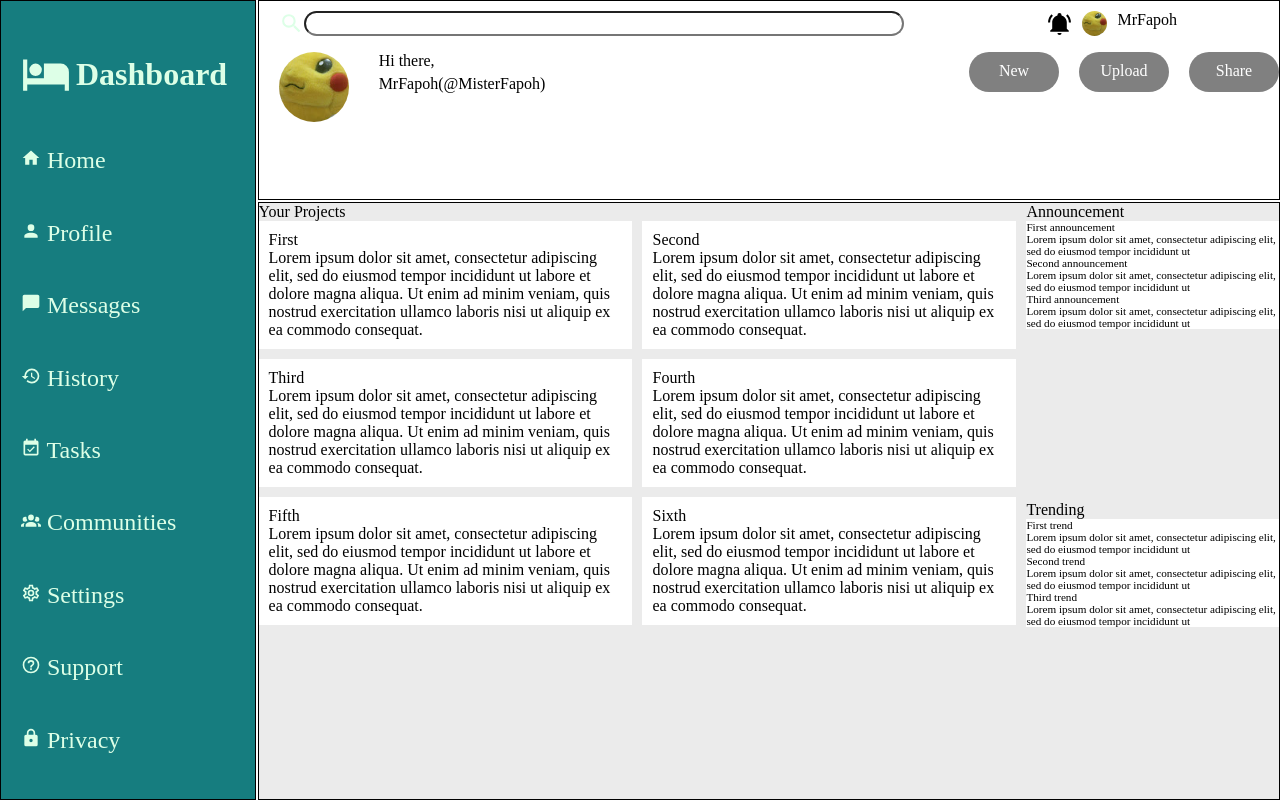
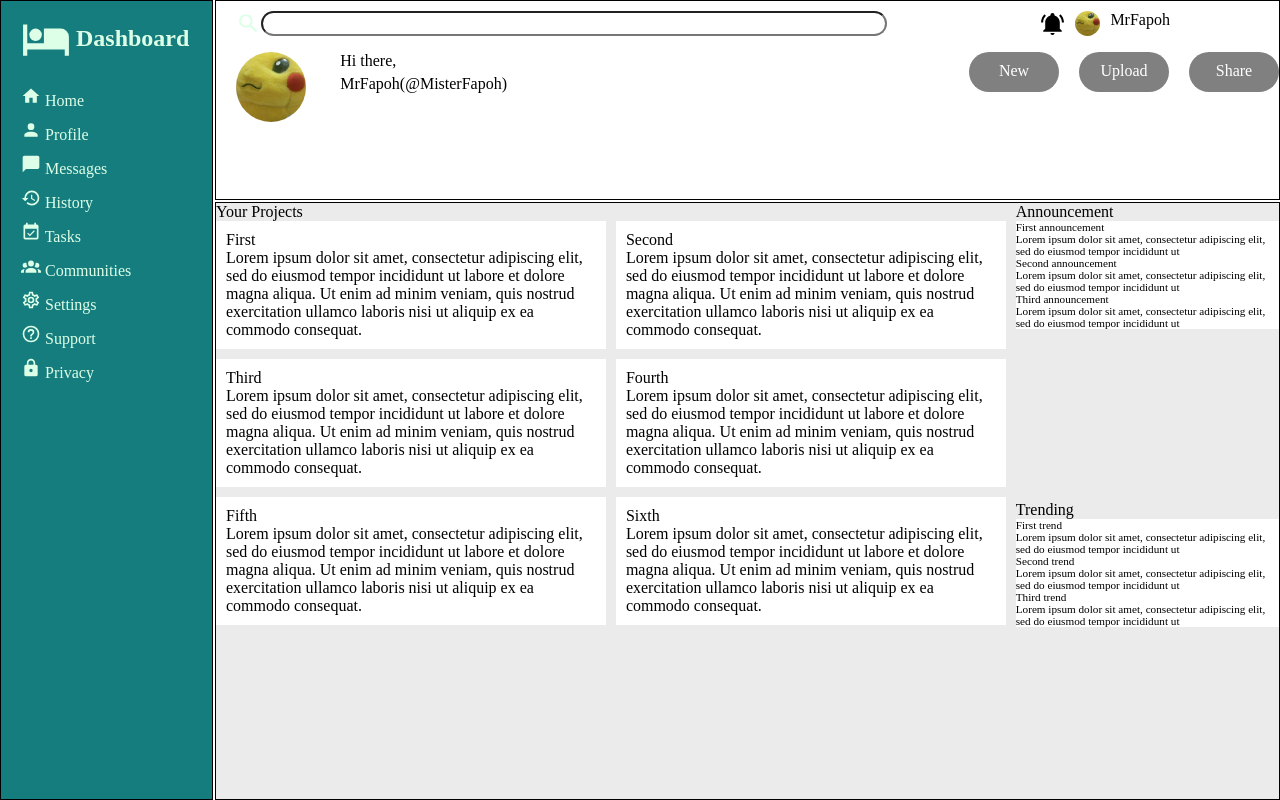
Before and after one commit to timothyjapolinario/admin-dashboard-TOP, a plain HTML site: page index.html in a window 1280 px wide. Drawn offline with Linux system fonts and the light colour scheme.

Commit message:
Resize dashboard

```diff
--- a/css/style.css
+++ b/css/style.css
@@ -25,7 +25,7 @@ input[type="search"]{
     width: 100vw;
     height: 100vh;
     display: grid;
-    grid-template: 1fr 3fr / 1fr 4fr;
+    grid-template: 1fr 3fr / 1fr 5fr;
     gap: 2px;
 }
 
@@ -40,7 +40,7 @@ input[type="search"]{
     gap: 5px;
     color: var(--primary-light);
     font-weight: bold;
-    font-size: 2rem;
+    font-size: 1.5rem;
 }
 .dashboard-label>img{
     width: 50px;
@@ -48,7 +48,7 @@ input[type="search"]{
 }
 .dashboard-option{
     color:var(--primary-light);
-    font-size: 1.5rem;
+    font-size: 1rem;
 }
 .dashboard-option>img{
     width: 20px;
@@ -61,6 +61,8 @@ input[type="search"]{
     grid-row: 1 / 3;
     display: grid;
     grid-auto-rows: auto;
+    align-content: start;
+    gap: 10px;
 }
 
 .header{
```
